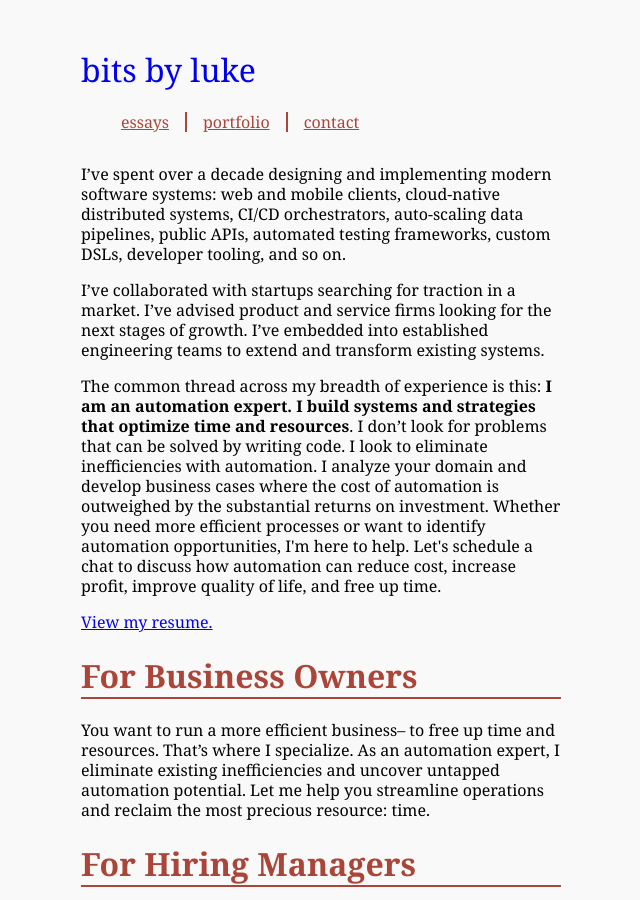
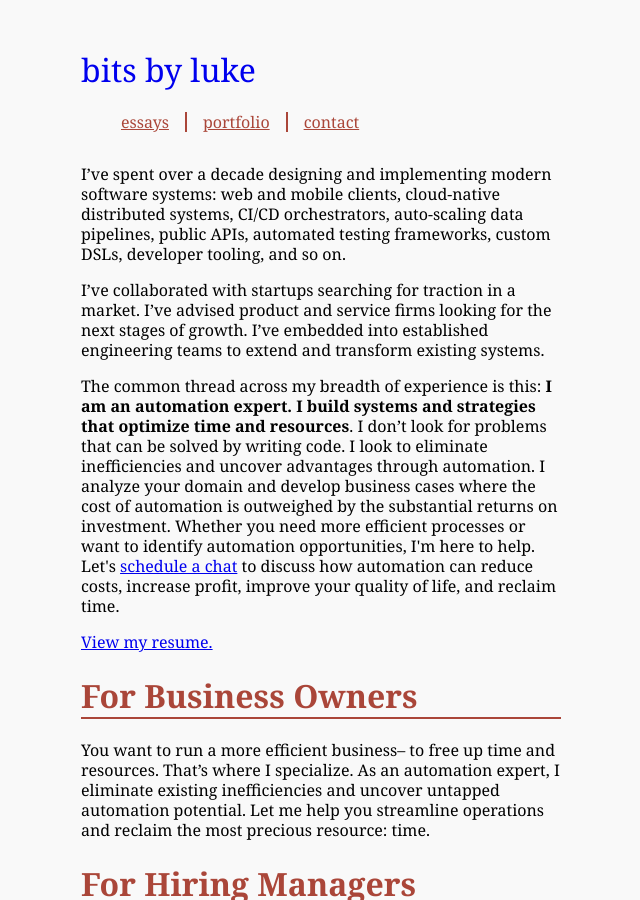
Before and after one commit to lwhorton/lwhorton.github.io, a Jekyll site: the page built from portfolio.html, in a window 1280 px wide and 900 px high. Shown: the whole window, without its empty margins (319-959 px from the left). Built offline with Jekyll 4.4.1, drawn with Linux system fonts in a browser that asks for light colours.

```diff
--- a/portfolio.html
+++ b/portfolio.html
@@ -21,12 +21,12 @@ title: Portfolio
   The common thread across my breadth of experience is this: <b>I am an
   automation expert. I build systems and strategies that optimize time and
   resources</b>. I don’t look for problems that can be solved by writing code. I
-  look to eliminate inefficiencies with automation. I analyze your domain and
-  develop business cases where the cost of automation is outweighed by the
-  substantial returns on investment. Whether you need more efficient processes
-  or want to identify automation opportunities, I'm here to help. Let's schedule
-  a chat to discuss how automation can reduce cost, increase profit, improve
-  quality of life, and free up time.
+  look to eliminate inefficiencies and uncover advantages through automation. I
+  analyze your domain and develop business cases where the cost of automation is
+  outweighed by the substantial returns on investment. Whether you need more
+  efficient processes or want to identify automation opportunities, I'm here to
+  help. Let's <a href="/contact">schedule a chat</a> to discuss how automation can
+  reduce costs, increase profit, improve your quality of life, and reclaim time.
   </p>
 
   <a href="/assets/luke-horton-resume.pdf" download>View my resume.</a>
```
Also changed, not shown: 1 other file.
